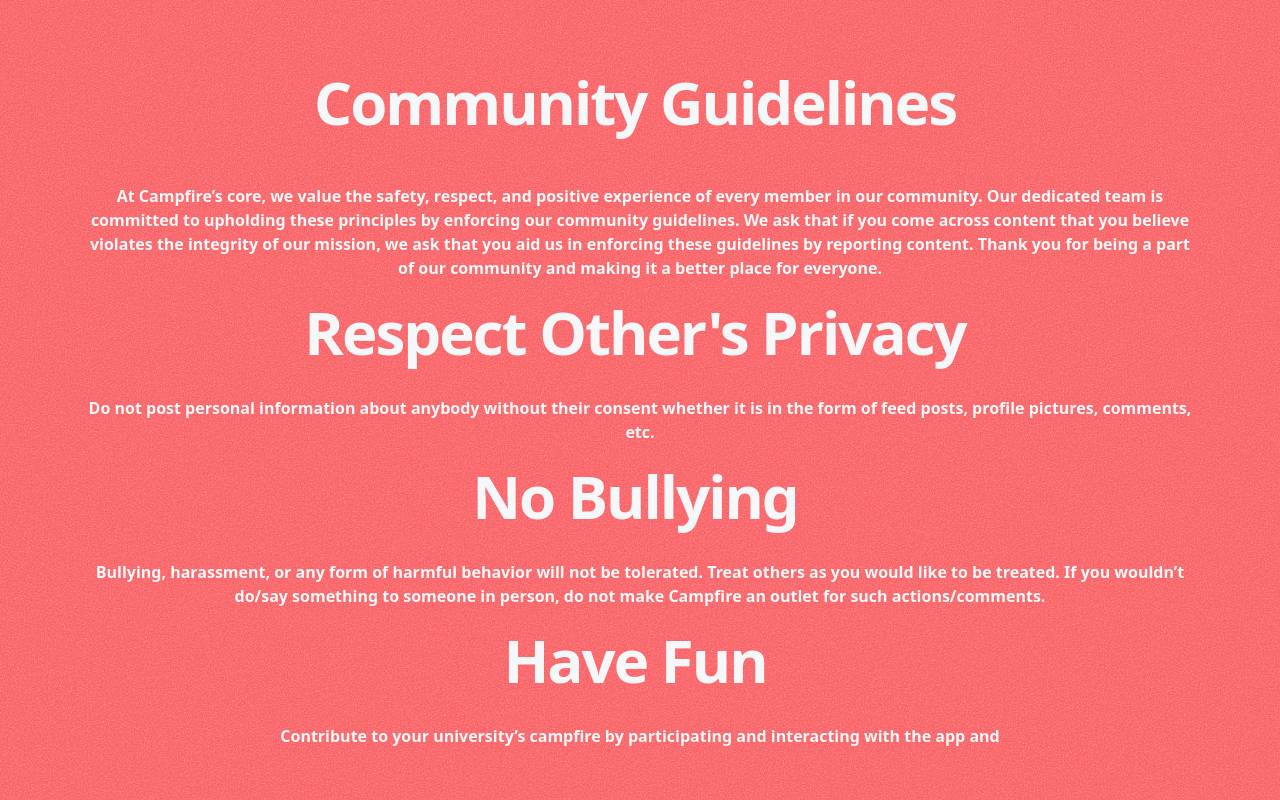
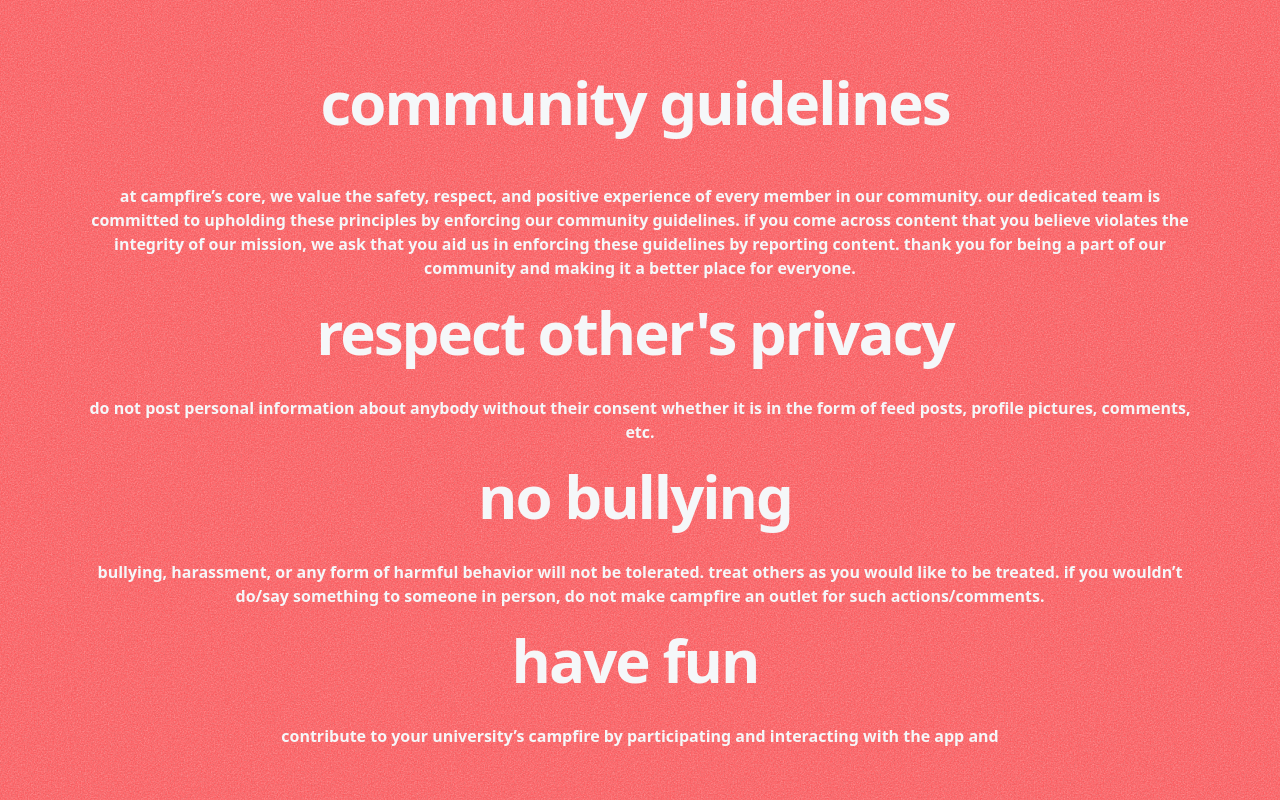
Before and after one commit to blazingcampfire/campfire-web, a Next.js app: page /community-guidelines in a window 1280 px wide. Built offline with nearby package versions, Linux system fonts and the light colour scheme.

Commit message:
final version of one-pager website

```diff
--- a/pages/community-guidelines.js
+++ b/pages/community-guidelines.js
@@ -34,7 +34,7 @@ const communityGuidelines = () => {
             }}
             className="relative md:ml-[-10px] mt-[18px] text-center text-[40px] mb-6 md:mt-[25px] md:mb-[37px] font-bold lg:text-[60px] text-[#f5f7f9] tracking-[-2px] z-[100] "
           >
-          <span className="mb-5">Community Guidelines</span>
+          <span className="mb-5">community guidelines</span>
           </motion.h1>
           <motion.p
             initial={{ opacity: 0, y: 40 }}
@@ -46,7 +46,7 @@ const communityGuidelines = () => {
             }}
             className="text-center font-semibold"
           >
-          At Campfire’s core, we value the safety, respect, and positive experience of every member in our community. Our dedicated team is committed to upholding these principles by enforcing our community guidelines. We ask that if you come across content that you believe violates the integrity of our mission, we ask that you aid us in enforcing these guidelines by reporting content. Thank you for being a part of our community and making it a better place for everyone.
+          at <span className='font-extrabold'>campfire’s</span> core, we value the safety, respect, and positive experience of every member in our community. our dedicated team is committed to upholding these principles by enforcing our community guidelines. if you come across content that you believe violates the integrity of our mission, we ask that you aid us in enforcing these guidelines by reporting content. thank you for being a part of our community and making it a better place for everyone.
 
           </motion.p>
           <motion.h1
@@ -60,7 +60,7 @@ const communityGuidelines = () => {
             className="relative md:ml-[-10px] mt-[18px] mb-6 text-center text-[#f5f7f9] md:mt-[25px] md:mb-[37px] font-bold text-[40px] lg:text-[60px] leading-[0.9] tracking-[-2px] z-[100]"
           >
           {/*eslint-disable-next-line react/no-unescaped-entities*/}
-          <span className="text-center">Respect Other's Privacy</span>
+          <span className="text-center">respect other's privacy</span>
           </motion.h1>
           <motion.p
             initial={{ opacity: 0, y: 40 }}
@@ -72,7 +72,7 @@ const communityGuidelines = () => {
             }}
             className="text-center font-semibold"
           >
-            Do not post personal information about anybody without their consent whether it is in the form of feed posts, profile pictures, comments, etc.
+            do not post personal information about anybody without their consent whether it is in the form of feed posts, profile pictures, comments, etc.
           </motion.p>
           <motion.h1
             initial={{ opacity: 0, y: 40 }}
@@ -84,7 +84,7 @@ const communityGuidelines = () => {
             }}
             className="relative md:ml-[-10px] mt-[18px] mb-6 text-center md:mt-[25px] md:mb-[37px] font-bold text-[40px] lg:text-[60px] text-[#f5f7f9] leading-[0.9] tracking-[-2px] z-[100]"
           >
-          <span className="text-center mb-5">No Bullying</span>
+          <span className="text-center mb-5">no bullying</span>
           </motion.h1>
           <motion.p
             initial={{ opacity: 0, y: 40 }}
@@ -96,7 +96,7 @@ const communityGuidelines = () => {
             }}
             className="text-center font-semibold"
           >
-            Bullying, harassment, or any form of harmful behavior will not be tolerated. Treat others as you would like to be treated. If you wouldn’t do/say something to someone in person, do not make Campfire an outlet for such actions/comments.
+            bullying, harassment, or any form of harmful behavior will not be tolerated. treat others as you would like to be treated. if you wouldn’t do/say something to someone in person, do not make <span className='font-extrabold'>campfire</span> an outlet for such actions/comments.
           </motion.p>
           <motion.h1
             initial={{ opacity: 0, y: 40 }}
@@ -108,7 +108,7 @@ const communityGuidelines = () => {
             }}
             className="relative md:ml-[-10px] mt-[18px] mb-6 md:mt-[25px] md:mb-[37px] font-bold text-[40px] lg:text-[60px] text-[#f5f7f9] leading-[0.9] tracking-[-2px] z-[100]"
           >
-          <span className="mb-5">Have Fun</span>
+          <span className="mb-5">have fun</span>
           </motion.h1>
           <motion.p
             initial={{ opacity: 0, y: 40 }}
@@ -120,7 +120,7 @@ const communityGuidelines = () => {
             }}
             className="text-center font-semibold"
           >
-            Contribute to your university’s campfire by participating and interacting with the app and
+            contribute to your university’s campfire by participating and interacting with the app and
         </motion.p>
         <motion.p
             initial={{ opacity: 0, y: 40 }}
```
